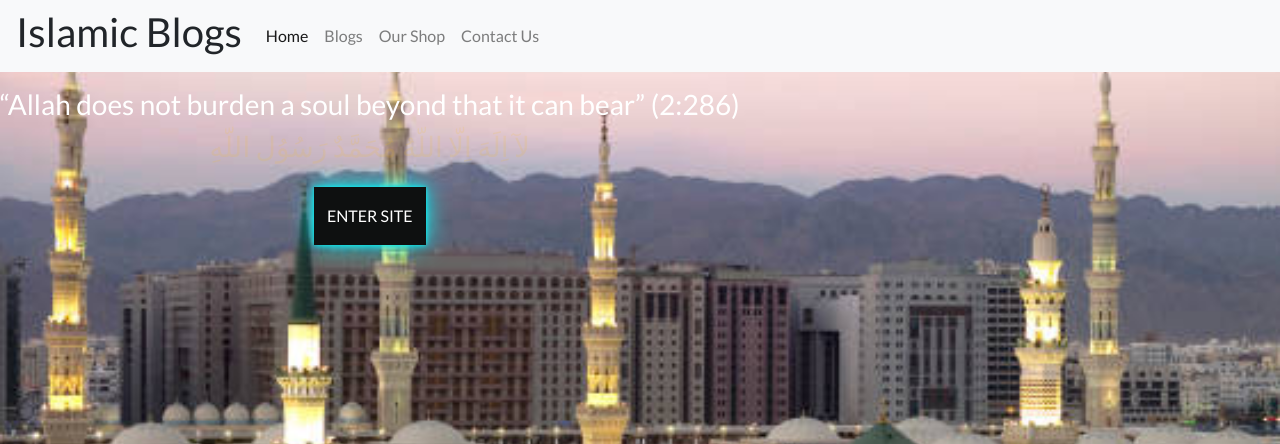
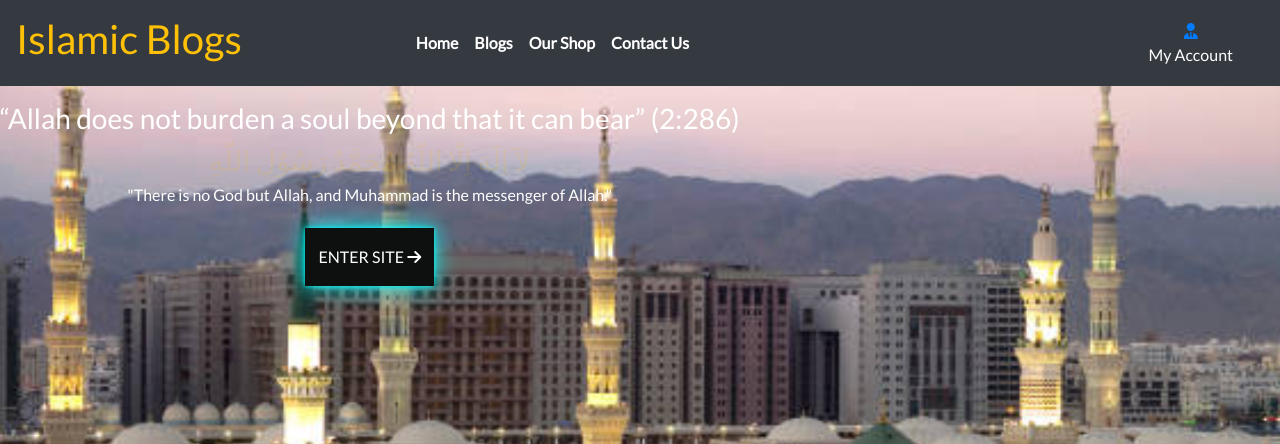
Before and after one commit to Shanbashir1/Islamic-Blog, a Django app: page / in a window 1280 px wide. Shown: the top 444 px of the page. Run offline with Django 3.2, Linux system fonts and the light colour scheme; some libraries are stand-ins or nearby versions.

Commit message:
Added CSS to index page and created allauth links on navbar

```diff
--- a/home/templates/home/index.html
+++ b/home/templates/home/index.html
@@ -10,6 +10,7 @@
         <div class="text-box">
             <h3 class="text-white"> “Allah does not burden a soul beyond that it can bear” (2:286)</h3>
             <h3 class="text-warning blink_me">لآ اِلَهَ اِلّا اللّهُ مُحَمَّدٌ رَسُوُل اللّهِ</h3>
+            <h6 class="text-white">"There is no God but Allah, and Muhammad is the messenger of Allah."</h6>
             <a href="#" class="shop-now-button btn rounded-0 text-uppercase py-3 text-white mt-3"
                 aria-label="Go to the home page">Enter Site <i class="fas fa-arrow-right interactive-color"></i></a>
         </div>
--- a/static/css/base.css
+++ b/static/css/base.css
@@ -7,6 +7,24 @@ body {
     background-size: cover;
     font-family: 'Lato';
     overflow-x: hidden;
+
+    animation-name: medina-zoom;
+    animation-duration: 5s;
+    animation-fill-mode: forwards;
+}
+
+@keyframes medina-zoom {
+    0% {
+        transform: scale(0.5, 1);
+    }
+
+    50% {
+        transform: scale(1, 1.5);
+    }
+
+    100% {
+        transform: scale(1, 1);
+    }
 }
 
 /* Shop-now-button for the Home/index.html  */
@@ -33,3 +51,27 @@ body {
         opacity: 0;
     }
 }
+
+.navbar-nav {
+    display: flex;
+    padding: 15px 150px;
+    text-decoration: none;
+    font-weight: bold;
+    text-align: center;
+    align-items: center;
+}
+
+.sr-only {
+    font-display: rgb(224, 24, 24);
+}
+
+/* Main Nav.html nav bar */
+.nav-item:hover {
+    text-decoration: underline;
+    text-decoration-color: #0b99e6;
+    -moz-text-decoration-color: #0693df;
+}
+
+.navbar-toggle {
+    z-index: 3;
+}
--- a/templates/base.html
+++ b/templates/base.html
@@ -27,9 +27,9 @@
     {% endblock %}
 
     {% block corejs %}
-    <script src="https://code.jquery.com/jquery-3.4.1.slim.min.js"
-        integrity="sha384-J6qa4849blE2+poT4WnyKhv5vZF5SrPo0iEjwBvKU7imGFAV0wwj1yYfoRSJoZ+n"
-        crossorigin="anonymous"></script>
+    <script src="https://kit.fontawesome.com/e4cbba220f.js" crossorigin="anonymous"></script>
+    <script src="https://code.jquery.com/jquery-3.6.3.min.js"
+        integrity="sha256-pvPw+upLPUjgMXY0G+8O0xUf+/Im1MZjXxxgOcBQBXU=" crossorigin="anonymous"></script>
     <script src="https://cdn.jsdelivr.net/npm/popper.js@1.16.0/dist/umd/popper.min.js"
         integrity="sha384-Q6E9RHvbIyZFJoft+2mJbHaEWldlvI9IOYy5n3zV9zzTtmI3UksdQRVvoxMfooAo"
         crossorigin="anonymous"></script>
@@ -46,8 +46,8 @@
 
 <body>
     <header>
-        <nav class="navbar navbar-expand-lg navbar-light bg-light">
-            <h1>Islamic Blogs</h1>
+        <nav class="navbar navbar-expand-md navbar-dark bg-dark">
+            <h1 class="text-warning">Islamic Blogs</h1>
             <a class="navbar-brand" href="#"></a>
             <button class="navbar-toggler" type="button" data-toggle="collapse" data-target="#navbarSupportedContent"
                 aria-controls="navbarSupportedContent" aria-expanded="false" aria-label="Toggle navigation">
@@ -56,19 +56,43 @@
             <div class="collapse navbar-collapse" id="navbarNav">
                 <ul class="navbar-nav">
                     <li class="nav-item active">
-                        <a class="nav-link" href="#">Home <span class="sr-only">(current)</span></a>
+                        <a class="nav-link text-white" href="{% url 'home' %}">Home <span
+                                class="sr-only">(current)</span></a>
                     </li>
                     <li class="nav-item">
-                        <a class="nav-link" href="#">Blogs</a>
+                        <a class="nav-link text-white" href="#">Blogs</a>
                     </li>
                     <li class="nav-item">
-                        <a class="nav-link" href="#">Our Shop</a>
+                        <a class="nav-link text-white" href="#">Our Shop</a>
                     </li>
                     <li class="nav-item">
-                        <a class="nav-link" href="#">Contact Us</a>
+                        <a class="nav-link text-white" href="#">Contact Us</a>
                     </li>
                 </ul>
             </div>
+            <div class="col-12 col-lg-4 my-auto py-1 py-lg-0">
+                <ul class="list-inline list-unstyled text-center text-lg-right my-0">
+                    <li class="list-inline-item dropdown">
+                        <a class="text-secondary nav-link" href="#" id="user-options" data-toggle="dropdown"
+                            aria-haspopup="true" aria-expanded="false">
+                            <div class="text-center">
+                                <div><i class="fa-sharp fa-solid fa-user-tie text-primary"></i></div>
+                                <p class="my-0 text-white">My Account</p>
+                            </div>
+                            <div class="dropdown-menu border-0" aria-labelledby="user-options">
+                                {% if request.user.is_authenticated %}
+                                {% if request.user.is_superuser %}
+                                <a href="{% url 'add_product' %}" class="dropdown-item">Product Management</a>
+                                <a href="{% url 'add_blog' %}" class="dropdown-item">Blog Management</a>
+                                {% endif %}
+                                <a href="{% url 'profile' %}" class="dropdown-item">My Profile</a>
+                                <a href="{% url 'account_logout' %}" class="dropdown-item">Logout</a>
+                                <a href="{% url 'add_review' %}" class="dropdown-item">Add Review</a>
+                                {% else %}
+                                <a href="{% url 'account_signup' %}" class="dropdown-item">Register</a>
+                                <a href="{% url 'account_login' %}" class="dropdown-item">Login</a>
+                                {% endif %}
+                            </div>
     </header>
 
     {% if messages %}
```
